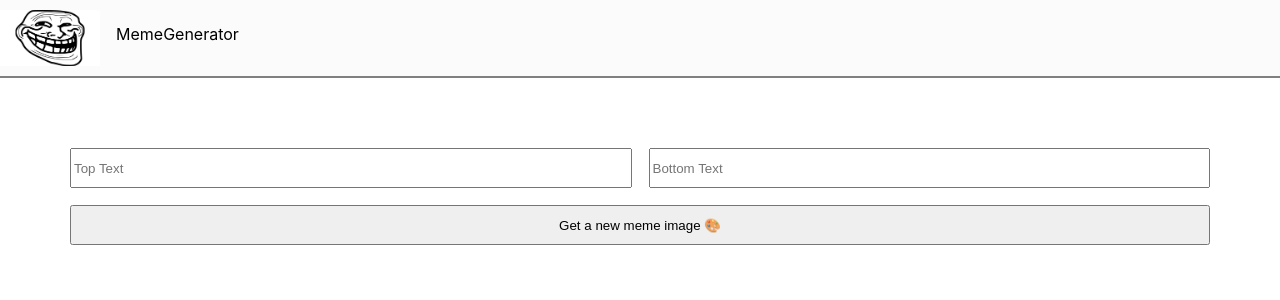
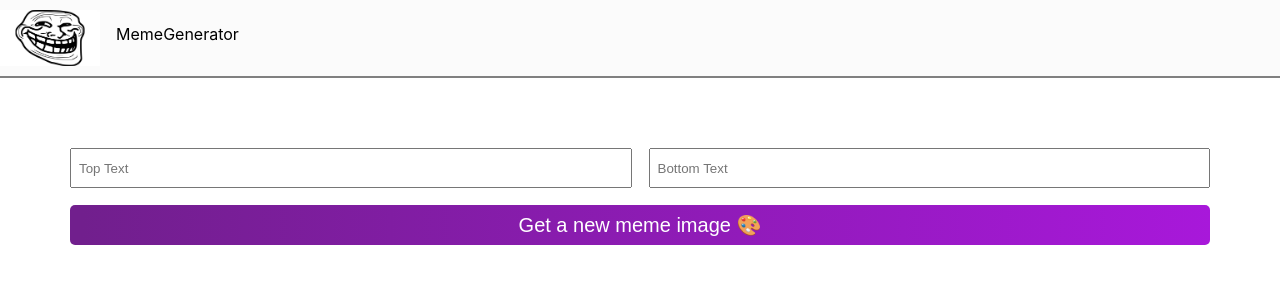
Before and after one commit to awar7118/memegenerator, a React (Create React App) app: page / in a window 1280 px wide. Shown: the top 300 px of the page. Built offline with nearby package versions, Linux system fonts and the light colour scheme.

Commit message:
updated styling and added pointer and a few other small features to the forms stylig

```diff
--- a/src/components/Form.css
+++ b/src/components/Form.css
@@ -7,7 +7,20 @@
 }
 .form-button{
     grid-column: 1 / -1;
+    border-radius: 5px;
+    border: 1px ;
+    border: 1px purple solid;
+    background: linear-gradient(90.41deg, #711F8D 1.14%, #A818DA 100%);
+    color: white;
+    border: none;
+    font-size: 20px;
+    cursor: pointer;
 }
 .form-container{
     padding: 50px;
+    border-radius: 5px;
+
 }
+.form-input{
+    text-indent: 5px;
+}
--- a/src/components/Form.js
+++ b/src/components/Form.js
@@ -5,8 +5,8 @@ export default function Form() {
     return (
 <div className="form-container">
         <form className="form">
-            <input type="text" placeholder="Top Text"></input>
-            <input type="text" placeholder="Bottom Text"></input>
+            <input type="text" placeholder="Top Text" className="form-input"></input>
+            <input type="text" placeholder="Bottom Text" className="form-input"></input>
             <button className="form-button">Get a new meme image 🎨</button>
         </form>
 </div>
```
